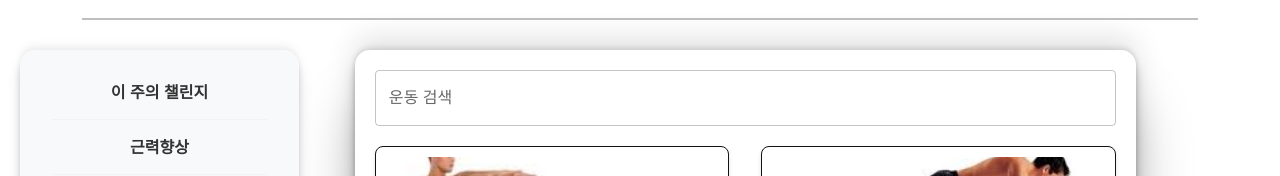
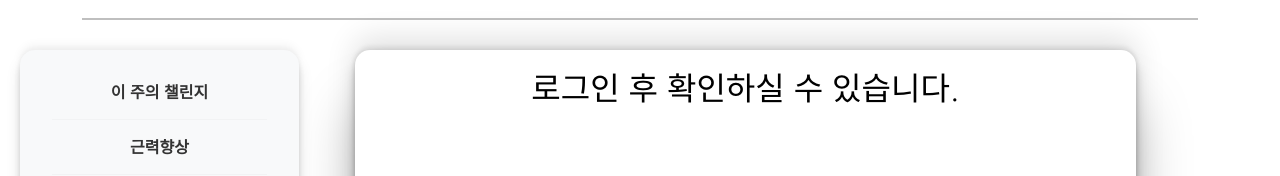
Before and after one commit to soomin523/cds-react-repo, a React (Create React App) app in the folder cds/: page /exercise2 in a window 1280 px wide. Shown: the part 493-669 px from the top of the page. Built offline with nearby package versions, Linux system fonts and the light colour scheme.

Commit message:
로그인 화면관리

```diff
--- a/cds/src/Section2/ExcSection2.js
+++ b/cds/src/Section2/ExcSection2.js
@@ -6,8 +6,12 @@ import '../Section/excSection.css';
 import Header from "../header/Header";
 import Footer from "../footer/Footer";
 import { Link } from 'react-router-dom';
+import { useSelector } from "react-redux";
 
 const ExcSection2 = () => {
+    const { isLoggedIn } = useSelector((state) => state);
+
+
     return (
         <div>
             <Header />
@@ -29,7 +33,8 @@ const ExcSection2 = () => {
                         </ul>
                     </div>
                     <div className="mainbox">
-                        <Exercise1 />
+                        {isLoggedIn ? <Exercise1 /> : <h2>로그인 후 확인하실 수 있습니다.</h2>}
+
                     </div>
                 </div>
                 <hr className="section-divider" />
--- a/cds/src/Section2/ExcSection3.js
+++ b/cds/src/Section2/ExcSection3.js
@@ -6,7 +6,10 @@ import Secfoot from "./Secfoot";
 import Header from "../header/Header";
 import Footer from "../footer/Footer";
 import { Link } from 'react-router-dom';
+import { useSelector } from "react-redux";
 const ExcSection3 = () => {
+    const isLoggedIn = useSelector((state) => state.isLoggedIn)
+
     return (
         <div>
             <Header />
@@ -28,7 +31,7 @@ const ExcSection3 = () => {
                         </ul>
                     </div>
                     <div className="mainbox">
-                        <Exercise2 />
+                        {isLoggedIn ? <Exercise2 /> : <h2> 로그인 후 확인하실 수 있습니다.</h2>}
                     </div>
                 </div>
                 <hr className="section-divider" />
--- a/cds/src/Section2/ExcSection4.js
+++ b/cds/src/Section2/ExcSection4.js
@@ -6,7 +6,9 @@ import Secfoot from "./Secfoot";
 import Header from "../header/Header";
 import Footer from "../footer/Footer";
 import { Link } from 'react-router-dom';
+import { useSelector } from "react-redux";
 const ExcSection4 = () => {
+    const isLoggedIn = useSelector((state) => state.isLoggedIn)
     return (
         <div>
             <Header />
@@ -28,7 +30,7 @@ const ExcSection4 = () => {
                         </ul>
                     </div>
                     <div className="mainbox">
-                        <Exercise3 />
+                        {isLoggedIn ? <Exercise3 /> : <h2> 로그인 후 확인하실 수 있습니다.</h2>}
                     </div>
                 </div>
                 <hr className="section-divider" />
--- a/cds/src/Section2/ExcSection5.js
+++ b/cds/src/Section2/ExcSection5.js
@@ -6,7 +6,9 @@ import Secfoot from "./Secfoot";
 import Header from "../header/Header";
 import Footer from "../footer/Footer";
 import { Link } from 'react-router-dom';
+import { useSelector } from "react-redux";
 const ExcSection5 = () => {
+    const isLoggedIn = useSelector((state) => state.isLoggedIn)
     return (
         <div>
             <Header />
@@ -28,7 +30,7 @@ const ExcSection5 = () => {
                         </ul>
                     </div>
                     <div className="mainbox">
-                        <Exercise4 />
+                        {isLoggedIn ? <Exercise4 /> : <h2> 로그인 후 확인하실 수 있습니다.</h2>}
                     </div>
                 </div>
                 <hr className="section-divider" />
```
